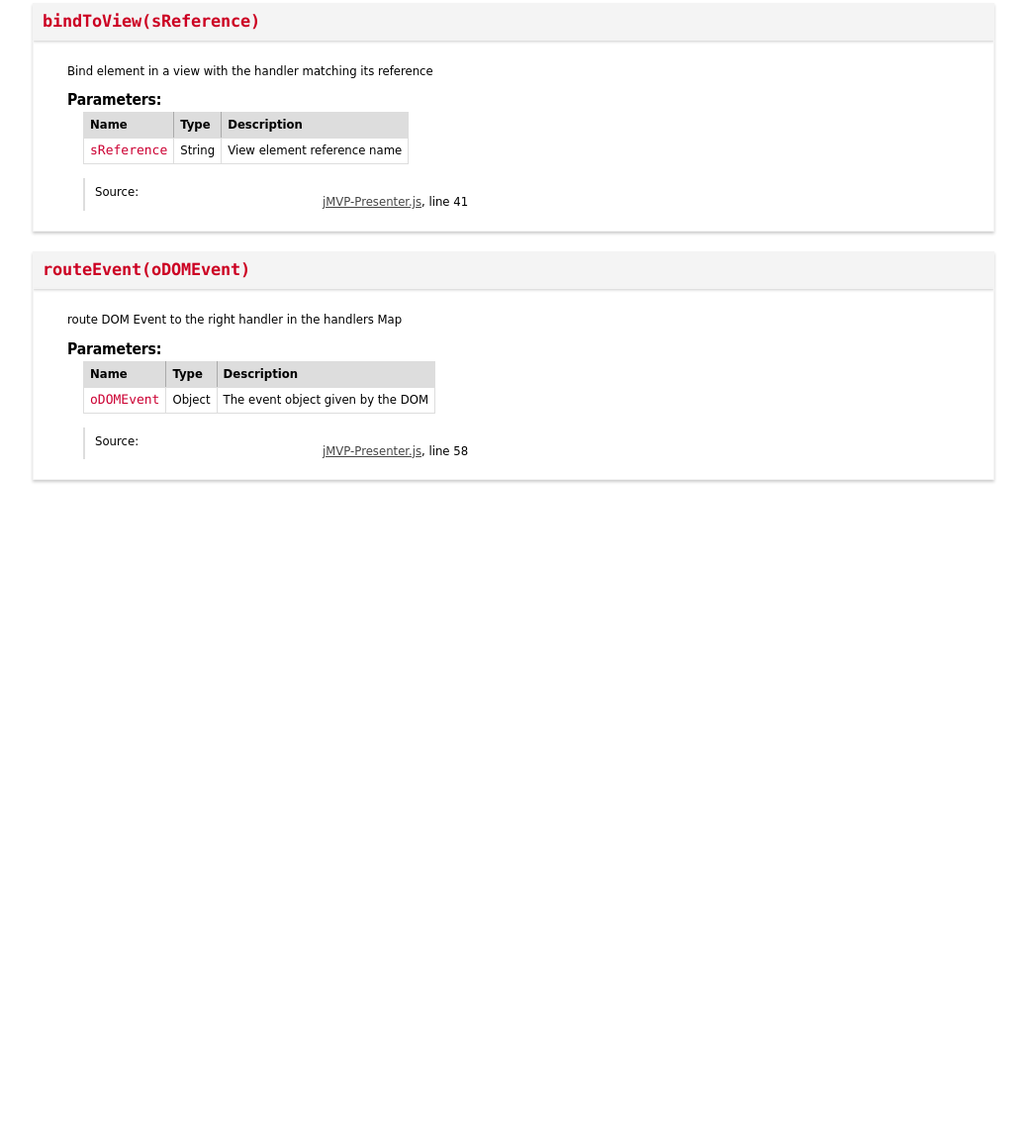
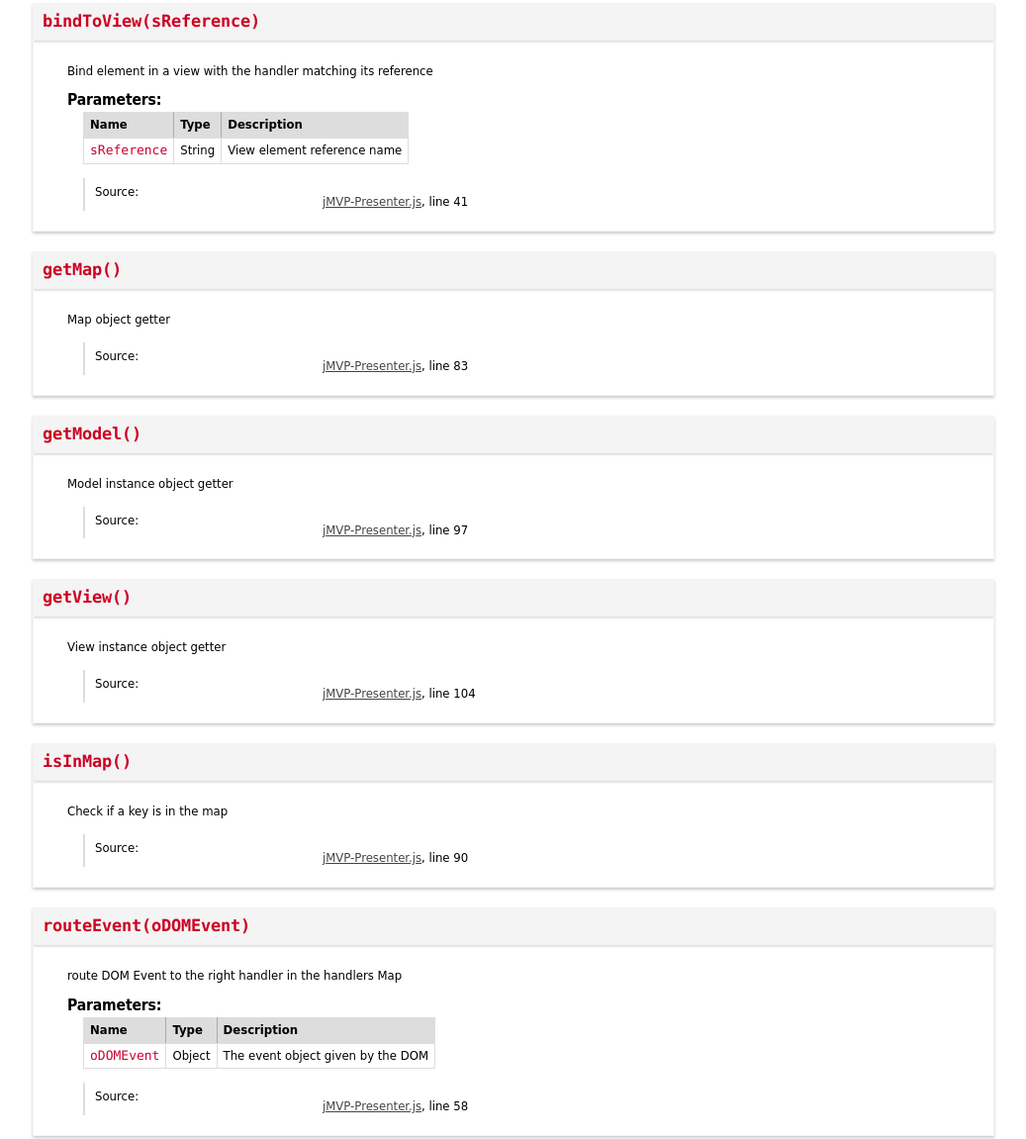
Before and after one commit to gillescochez/jMVP, a website: page api-doc/jMVP.Presenter.html in a window 1280 px wide. Shown: the part 665-1816 px from the top of the page at 99% size, without its empty margins (1-1038 px from the left). Before the commit the page ends 1194 px from the top, so only its background shows below. Drawn offline with Linux system fonts and the light colour scheme.

Commit message:
Added getter for presenter private variables + isInMap helper. Doc update.

```diff
--- a/api-doc/jMVP.Presenter.html
+++ b/api-doc/jMVP.Presenter.html
@@ -469,6 +469,266 @@ var oPresenter = new jMVP.Presenter(oPresenterConfig, oView, oModel);</code></pr
 
 
 <dt>
+    <h4 class="name" id="getMap"><span class="type-signature"></span>getMap<span class="signature">()</span><span class="type-signature"></span></h4>
+
+
+</dt>
+<dd>
+
+
+    <div class="description">
+        Map object getter
+    </div>
+
+
+
+
+
+
+
+
+
+<dl class="details">
+
+
+
+
+
+
+
+
+
+
+
+
+
+
+
+
+
+
+
+    <dt class="tag-source">Source:</dt>
+    <dd class="tag-source"><ul class="dummy"><li>
+        <a href="jMVP-Presenter.js.html">jMVP-Presenter.js</a>, line 83
+    </li></ul></dd>
+
+
+
+
+
+
+
+</dl>
+
+
+
+
+
+
+
+
+
+</dd>
+
+
+
+<dt>
+    <h4 class="name" id="getModel"><span class="type-signature"></span>getModel<span class="signature">()</span><span class="type-signature"></span></h4>
+
+
+</dt>
+<dd>
+
+
+    <div class="description">
+        Model instance object getter
+    </div>
+
+
+
+
+
+
+
+
+
+<dl class="details">
+
+
+
+
+
+
+
+
+
+
+
+
+
+
+
+
+
+
+
+    <dt class="tag-source">Source:</dt>
+    <dd class="tag-source"><ul class="dummy"><li>
+        <a href="jMVP-Presenter.js.html">jMVP-Presenter.js</a>, line 97
+    </li></ul></dd>
+
+
+
+
+
+
+
+</dl>
+
+
+
+
+
+
+
+
+
+</dd>
+
+
+
+<dt>
+    <h4 class="name" id="getView"><span class="type-signature"></span>getView<span class="signature">()</span><span class="type-signature"></span></h4>
+
+
+</dt>
+<dd>
+
+
+    <div class="description">
+        View instance object getter
+    </div>
+
+
+
+
+
+
+
+
+
+<dl class="details">
+
+
+
+
+
+
+
+
+
+
+
+
+
+
+
+
+
+
+
+    <dt class="tag-source">Source:</dt>
+    <dd class="tag-source"><ul class="dummy"><li>
+        <a href="jMVP-Presenter.js.html">jMVP-Presenter.js</a>, line 104
+    </li></ul></dd>
+
+
+
+
+
+
+
+</dl>
+
+
+
+
+
+
+
+
+
+</dd>
+
+
+
+<dt>
+    <h4 class="name" id="isInMap"><span class="type-signature"></span>isInMap<span class="signature">()</span><span class="type-signature"></span></h4>
+
+
+</dt>
+<dd>
+
+
+    <div class="description">
+        Check if a key is in the map
+    </div>
+
+
+
+
+
+
+
+
+
+<dl class="details">
+
+
+
+
+
+
+
+
+
+
+
+
+
+
+
+
+
+
+
+    <dt class="tag-source">Source:</dt>
+    <dd class="tag-source"><ul class="dummy"><li>
+        <a href="jMVP-Presenter.js.html">jMVP-Presenter.js</a>, line 90
+    </li></ul></dd>
+
+
+
+
+
+
+
+</dl>
+
+
+
+
+
+
+
+
+
+</dd>
+
+
+
+<dt>
     <h4 class="name" id="routeEvent"><span class="type-signature"></span>routeEvent<span class="signature">(oDOMEvent)</span><span class="type-signature"></span></h4>
 
 
@@ -601,7 +861,7 @@ var oPresenter = new jMVP.Presenter(oPresenterConfig, oView, oModel);</code></pr
 <br clear="both">
 
 <footer>
-    Documentation generated by <a href="https://github.com/jsdoc3/jsdoc">JSDoc 3.2.0-dev</a> on Sat May 18 2013 14:01:09 GMT+0100 (BST)
+    Documentation generated by <a href="https://github.com/jsdoc3/jsdoc">JSDoc 3.2.0-dev</a> on Sat May 18 2013 14:48:08 GMT+0100 (BST)
 </footer>
 
 <script> prettyPrint(); </script>
--- a/source/jMVP-View.js
+++ b/source/jMVP-View.js
@@ -44,7 +44,7 @@ jMVP.View.prototype.render = function(eTarget) {
  */
 jMVP.View.prototype.update = function(sReference, vValue) {
 
-	jMVP.each(this.oMap[sReference], function(sHookKey, vHookConfig) {
+    jMVP.each(this.oMap[sReference], function(sHookKey, vHookConfig) {
 
 		if (sHookKey === 'attributes' || sHookKey === 'classNames') {
 
```
Also changed, not shown: api-doc/index.html (+1 -1 lines), api-doc/jMVP-Model.js.html (+1 -1 lines), api-doc/jMVP-Presenter.js.html (+29 -1 lines), api-doc/jMVP-View.js.html (+2 -2 lines), api-doc/jMVP-domWrap.js.html (+1 -1 lines), api-doc/jMVP.Data.html (+1 -1 lines), api-doc/jMVP.Model.html (+1 -1 lines), api-doc/jMVP.View.hooks.html (+1 -1 lines), api-doc/jMVP.View.html (+1 -1 lines), api-doc/jMVP.dom.Wrap.html (+1 -1 lines), api-doc/jMVP.dom.html (+1 -1 lines), api-doc/jMVP.html (+10 -10 lines), api-doc/jMVP.js.html (+26 -26 lines), api-doc/shims.js.html (+1 -1 lines), 5 more files.
